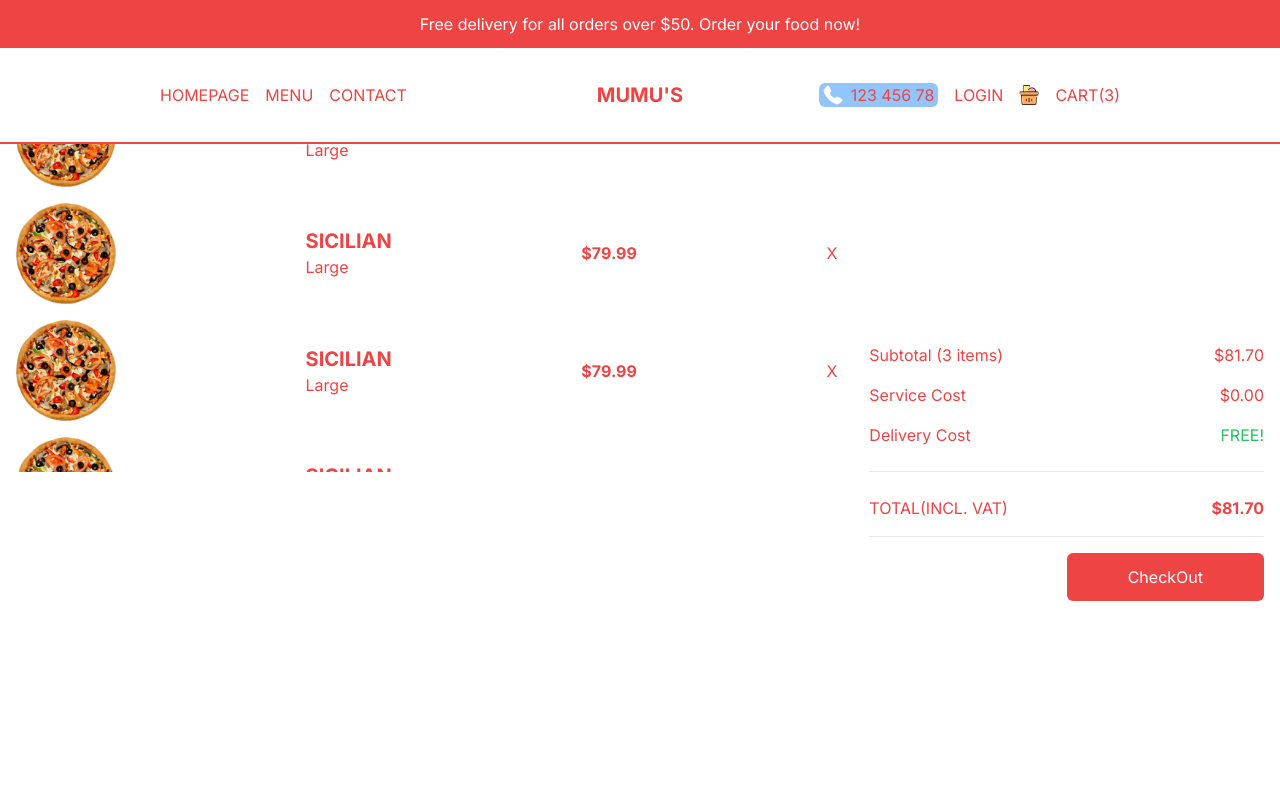
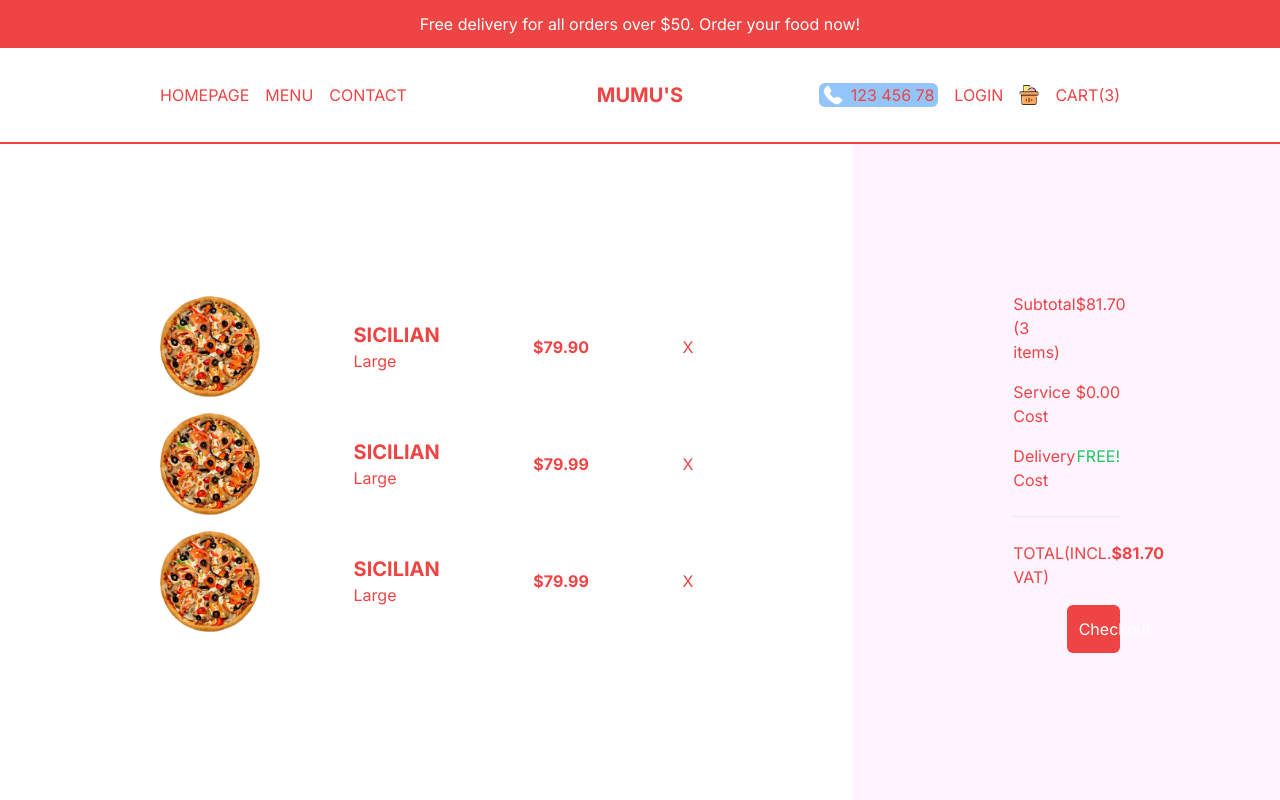
Before and after one commit to gerlinp/mumus2, a Next.js app: page /cart in a window 1280 px wide. Shown: the top 800 px of the page. Built offline with nearby package versions, Linux system fonts and the light colour scheme.

Commit message:
correction

```diff
--- a/src/app/cart/page.tsx
+++ b/src/app/cart/page.tsx
@@ -4,16 +4,16 @@
 const CartPage = () => {
   return (
     <div className='h-[calc(100vh-6rem)] md:h-[calc(100vh-9rem)] flex flex-col text-red-500 lg:flex-row'>
-      {/* Products Container */}
-      <div className='h-1/2 p-4 flex flex-col justify-center overflow-scroll kg:h-full lg:w-2/3'>
-        Single itemstate
+      {/* PRODUCTS CONTAINER */}
+      <div className='h-1/2 p-4 flex flex-col justify-center overflow-scroll lg:h-full lg:w-2/3 2xl:w-1/2 lg:px-20 xl:px-40'>
+        {/* SINGLE ITEM */}
         <div className='flex items-center justify-between mb-4'>
           <Image src='/temporary/p1.png' alt='' width={100} height={100} />
           <div className=''>
             <h1 className='uppercase text-xl font-bold'>sicilian</h1>
             <span>Large</span>
           </div>
-          <h2 className='font-bold'>$79.99</h2>
+          <h2 className='font-bold'>$79.90</h2>
           <span className='cursor-pointer'>X</span>
         </div>
         {/* Single item */}
@@ -29,17 +29,7 @@
         {/* Single item */}
         <div className='flex items-center justify-between mb-4'>
           <Image src='/temporary/p1.png' alt='' width={100} height={100} />
-          <div className=''>
-            <h1 className='uppercase text-xl font-bold'>sicilian</h1>
-            <span>Large</span>
-          </div>
-          <h2 className='font-bold'>$79.99</h2>
-          <span className='cursor-pointer'>X</span>
-        </div>
-        {/* Single item */}
-        <div className='flex items-center justify-between mb-4'>
-          <Image src='/temporary/p1.png' alt='' width={100} height={100} />
-          <div className=''>
+          <div>
             <h1 className='uppercase text-xl font-bold'>sicilian</h1>
             <span>Large</span>
           </div>
@@ -48,7 +38,7 @@
         </div>
       </div>
       {/* Payment Container */}
-      <div className='h-1/2 p-4 bg-fuschia-50 flex flex-col gap-4 justify-center lg:h-full lg:w-1/3'>
+      <div className='h-1/2 p-4 bg-fuchsia-50 flex flex-col gap-4 justify-center lg:h-full lg:w-1/3 2xl:w-1/2 lg:px-20 xl:px-40 2xl:text-xl 2xl:gap-6'>
         <div className='flex justify-between'>
           <span>Subtotal (3 items)</span>
           <span>$81.70</span>
@@ -66,9 +56,8 @@
           <span>TOTAL(INCL. VAT)</span>
           <span className='font-bold'>$81.70</span>
         </div>
-        <hr className='' />
         <button className='bg-red-500 text-white p-3 rounded-md w-1/2 self-end'>
-          CheckOut
+          Checkout
         </button>
       </div>
     </div>
```
